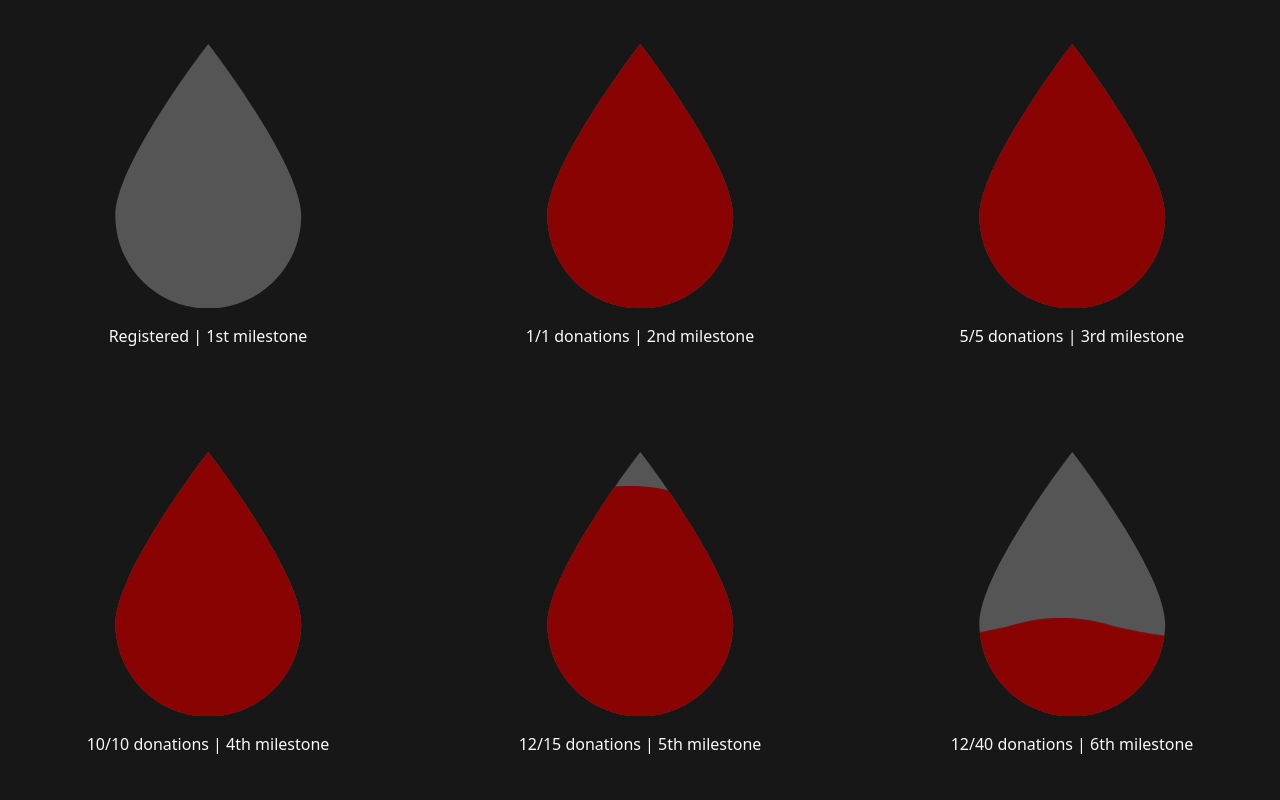
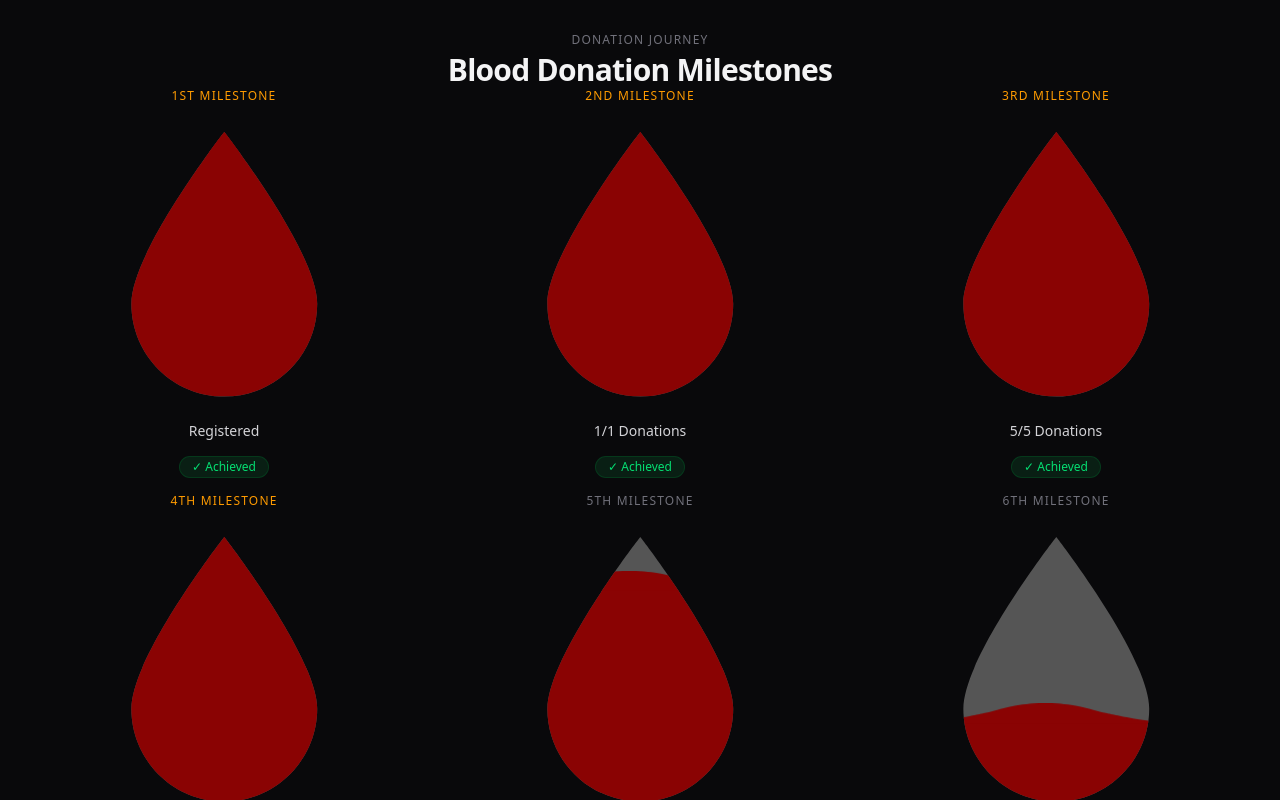
Before and after one commit to roberohn/blood, a SvelteKit app: page / in a window 1280 px wide. Built offline with nearby package versions, Linux system fonts and the light colour scheme.

Commit message:
Sweeping changes
Used Claude to suggest some light styling changes, liked some of them and amended others.

Also refactored the logic now using an array to hold the donation detail and then looping over that so I'm only using the <PictorialFraction /> component once instead of 6 times.

```diff
--- a/src/app.html
+++ b/src/app.html
@@ -9,7 +9,7 @@
 		/>
 		%sveltekit.head%
 	</head>
-	<body data-sveltekit-preload-data="hover" class="bg-neutral-900">
+	<body data-sveltekit-preload-data="hover">
 		<div style="display: contents">%sveltekit.body%</div>
 	</body>
 </html>
--- a/src/routes/+page.svelte
+++ b/src/routes/+page.svelte
@@ -11,31 +11,76 @@
 	height = dimension;
 
 	donationsMade = 12;
+
+	const milestones = [
+		{ donationsMade: 0, milestone: 0, label: 'Registered', tier: '1st' },
+		{ donationsMade: 1, milestone: 1, label: '1/1 Donations', tier: '2nd' },
+		{ donationsMade: 5, milestone: 5, label: '5/5 Donations', tier: '3rd' },
+		{ donationsMade: 10, milestone: 10, label: '10/10 Donations', tier: '4th' },
+		{
+			donationsMade: `${donationsMade}`,
+			milestone: 15,
+			label: `${donationsMade}/15 Donations`,
+			tier: '5th'
+		},
+		{
+			donationsMade: `${donationsMade}`,
+			milestone: 40,
+			label: `${donationsMade}/40 Donations`,
+			tier: '6th'
+		}
+	];
 </script>
 
-<div class="grid h-screen grid-cols-1 items-center justify-items-center gap-4 md:grid-cols-3">
-	<div class="flex flex-col items-center gap-4">
-		<PictorialFraction {width} {height} donationsMade={0} milestone={1} />
-		<p class="text-gray-50">Registered | 1st milestone</p>
+<!-- Header -->
+<main class="flex h-screen flex-col overflow-hidden bg-zinc-950 px-6 py-8">
+	<header class="text-center">
+		<p class="mb-1 text-xs tracking-widest text-zinc-500 uppercase">Donation Journey</p>
+		<h1 class="text-3xl font-semibold tracking-tight text-zinc-100">Blood Donation Milestones</h1>
+	</header>
+
+	<!-- Grid -->
+	<div
+		class="grid h-screen grid-cols-1 items-center justify-items-center gap-4 text-gray-50 md:grid-cols-3"
+	>
+		{#each milestones as m (m.tier)}
+			{@const complete = m.donationsMade >= m.milestone}
+			<div>
+				<div class="flex flex-col items-center gap-4">
+					<!-- Tier label -->
+					<p
+						class="mb-3 text-xs tracking-widest uppercase
+          {complete ? 'text-amber-500' : 'text-zinc-500'}"
+					>
+						{m.tier} milestone
+					</p>
+					<!-- Component -->
+					<PictorialFraction
+						{width}
+						{height}
+						donationsMade={m.donationsMade}
+						milestone={m.milestone}
+					/>
+
+					<!-- Donation label -->
+					<p class="pt-2 text-sm font-medium text-zinc-300">{m.label}</p>
+
+					<!-- Status pill -->
+					{#if complete}
+						<span
+							class="rounded-full bg-green-900/30 px-3 py-0.5 text-xs text-green-400 ring-1 ring-green-700/40"
+						>
+							✓ Achieved
+						</span>
+					{:else}
+						<span
+							class="rounded-full bg-zinc-800 px-3 py-0.5 text-xs text-zinc-400 ring-1 ring-zinc-700"
+						>
+							{m.milestone - m.donationsMade} to go
+						</span>
+					{/if}
+				</div>
+			</div>
+		{/each}
 	</div>
-	<div class="flex flex-col items-center gap-4">
-		<PictorialFraction {width} {height} donationsMade={1} milestone={1} />
-		<p class="text-gray-50">1/1 donations | 2nd milestone</p>
-	</div>
-	<div class="flex flex-col items-center gap-4">
-		<PictorialFraction {width} {height} donationsMade={5} milestone={5} />
-		<p class="text-gray-50">5/5 donations | 3rd milestone</p>
-	</div>
-	<div class="flex flex-col items-center gap-4">
-		<PictorialFraction {width} {height} donationsMade={10} milestone={10} />
-		<p class="text-gray-50">10/10 donations | 4th milestone</p>
-	</div>
-	<div class="flex flex-col items-center gap-4">
-		<PictorialFraction {width} {height} {donationsMade} milestone={15} />
-		<p class="text-gray-50">{donationsMade}/15 donations | 5th milestone</p>
-	</div>
-	<div class="flex flex-col items-center gap-4">
-		<PictorialFraction {width} {height} {donationsMade} milestone={40} />
-		<p class="text-gray-50">{donationsMade}/40 donations | 6th milestone</p>
-	</div>
-</div>
+</main>
```
